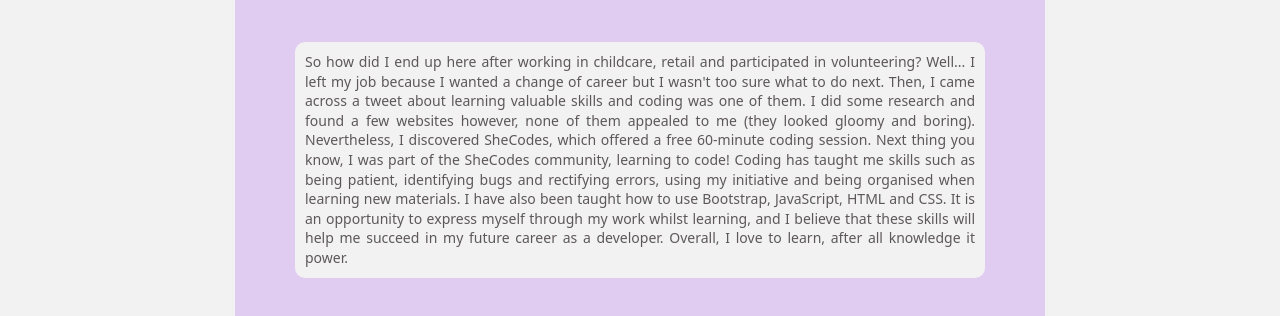
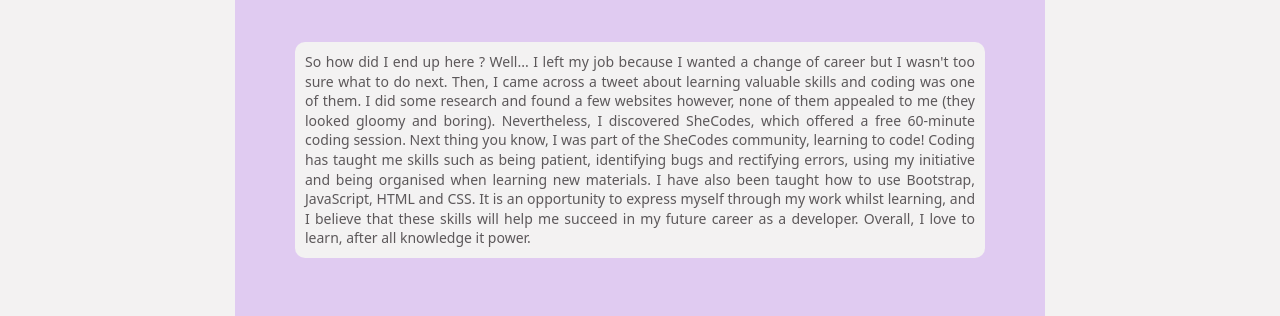
Before and after one commit to chandn33/portfolio-project, a plain HTML site: page about.html in a window 1280 px wide. Shown: the part 179-495 px from the top of the page. Drawn offline with nearby package versions, Linux system fonts and the light colour scheme.

Commit message:
Update about.html

```diff
--- a/about.html
+++ b/about.html
@@ -72,8 +72,7 @@
 
       <div class="inner-container">
         <p class="column-item">
-          So how did I end up here after working in childcare, retail and
-          participated in volunteering? Well... I left my job because I wanted a
+          So how did I end up here ? Well... I left my job because I wanted a
           change of career but I wasn't too sure what to do next. Then, I came
           across a tweet about learning valuable skills and coding was one of
           them. I did some research and found a few websites however, none of
```
